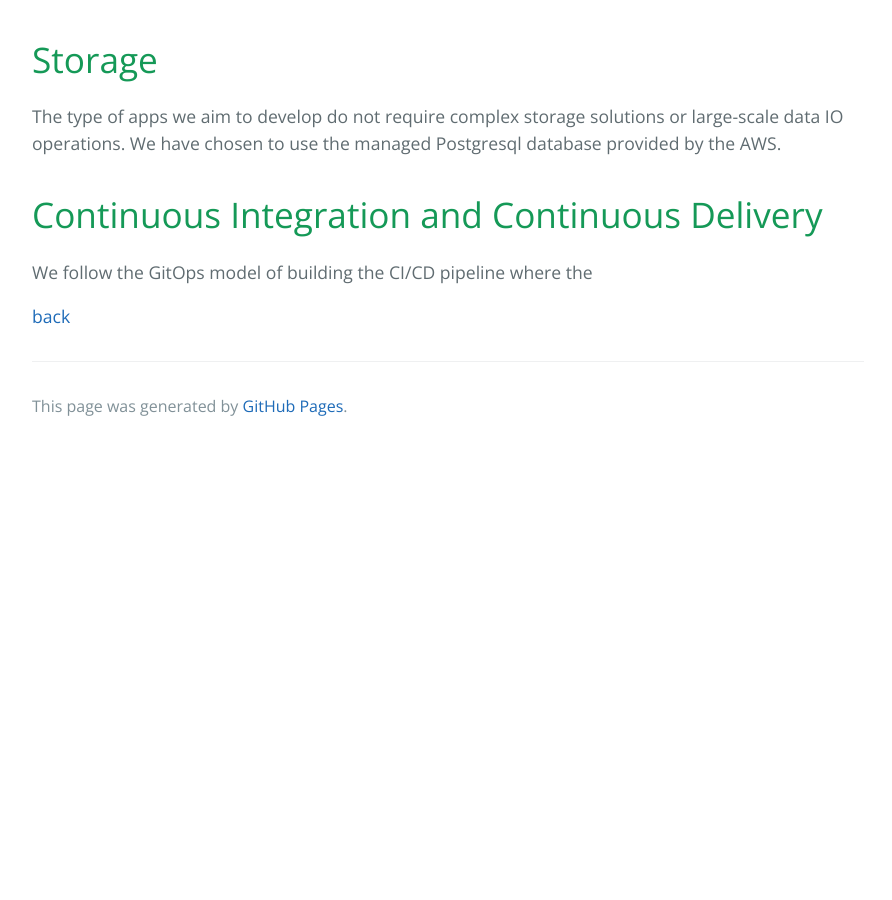
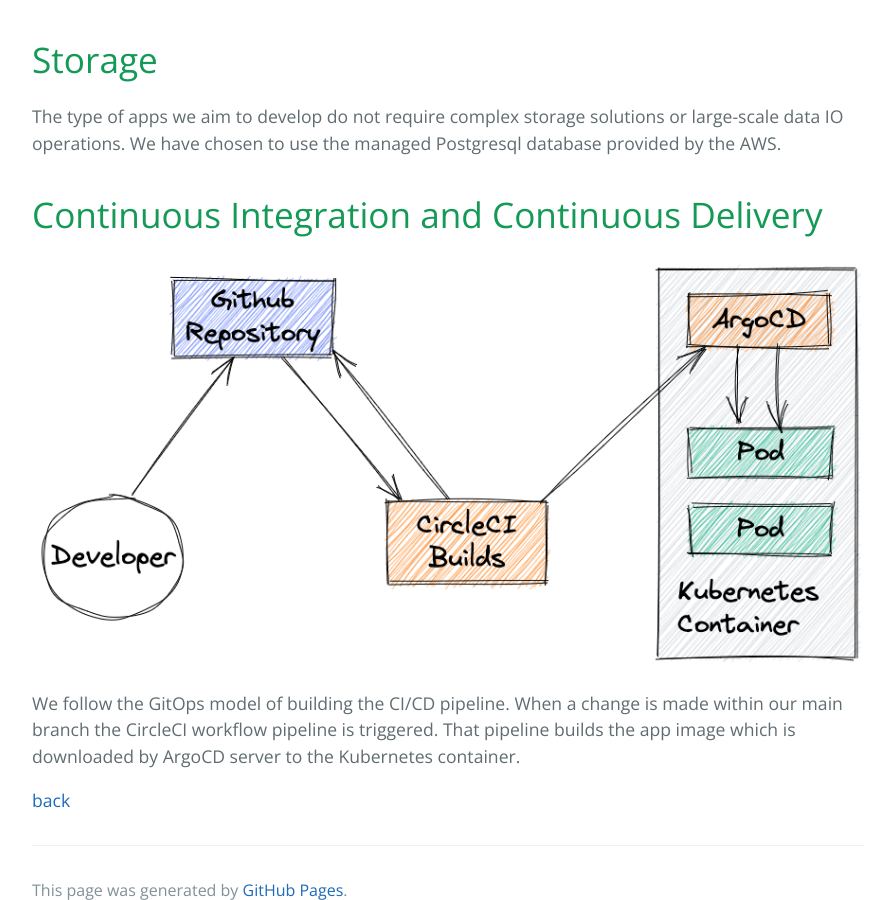
Before and after one commit to LiquidX-Studio/LiquidX-Studio.github.io, a Jekyll site: the page built from web3_tech_stack.md, in a window 1280 px wide and 900 px high, scrolled down 3301 px. Shown: the whole window, without its empty margins (192-1084 px from the left). Built offline with Jekyll 4.4.1, drawn with Linux system fonts in a browser that asks for light colours; before the commit the page ends 3751 px from its top, so only the background shows below that; some of the changed text lies outside the part shown.

Commit message:
Added CI/CD pipeline in the web3 tech stack article.

```diff
--- a/web3_tech_stack.md
+++ b/web3_tech_stack.md
@@ -60,7 +60,10 @@
 The type of apps we aim to develop do not require complex storage solutions or large-scale data IO operations.  We have chosen to use the managed Postgresql database provided by the AWS.
 
 # Continuous Integration and Continuous Delivery
-We follow the GitOps model of building the CI/CD pipeline where the
+
+![image](./img/ci_cd_pipeline.png)
+
+We follow the GitOps model of building the CI/CD pipeline.  When a change is made within our main branch the CircleCI workflow pipeline is triggered.  That pipeline builds the app image which is downloaded by ArgoCD server to the Kubernetes container.
 
 
 [back](./)
```
Also changed, not shown: other parts of web3_tech_stack.md (+1 -1 lines), how_we_code.md (+0 -2 lines), img/ci_cd_pipeline.png (added).
